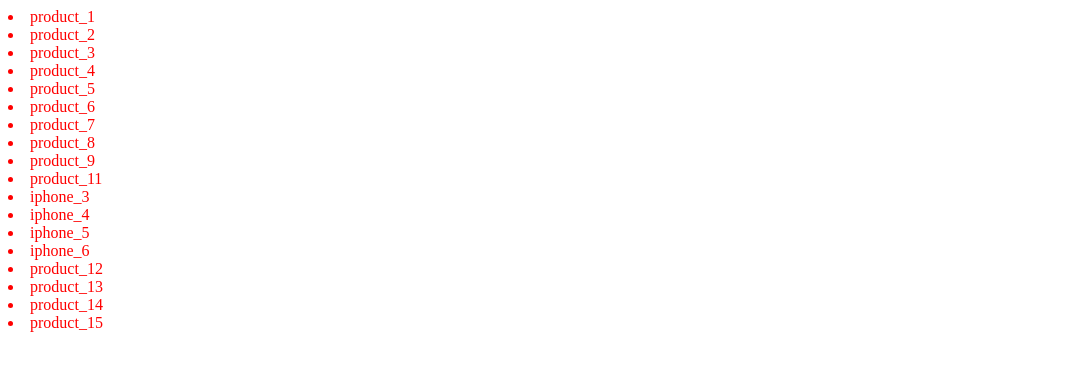
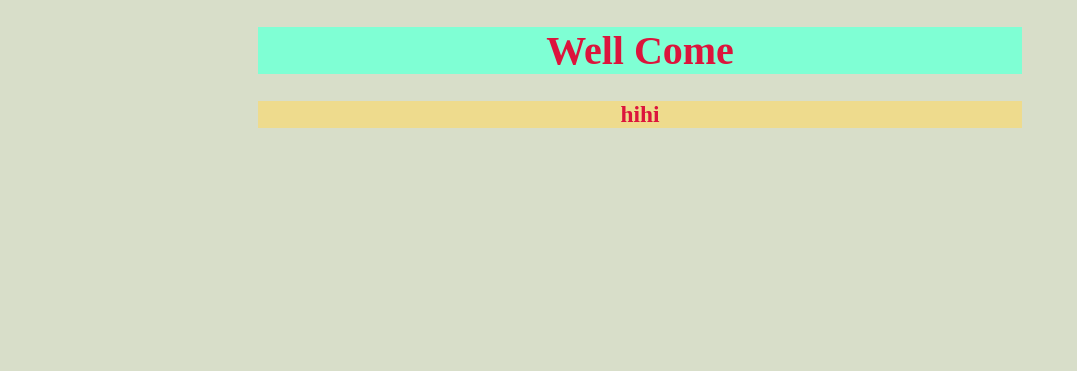
Before and after one commit to BanDuong/Ajax_django, a Django app: page /apps/ajax_app/index/ in a window 1280 px wide. Shown: the top 371 px of the page, without its empty margins (0-1077 px from the left). Run offline with Django 3.2, Linux system fonts and the light colour scheme; data comes from the database, SQL or seed files in the repository.

Commit message:
update html/css

```diff
--- a/static/css/style_base.css
+++ b/static/css/style_base.css
@@ -1,3 +1,13 @@
-li{
-    color: red;
+body{
+    background-color: #d8dec9;
 }
+.div_header,.div_main{
+    margin: 0 250px;
+    text-align: center;
+    font-size: 20px;
+    color: crimson;
+    background-color: aquamarine;
+}
+.div_main{
+    background-color: #eedb8d;
+}
--- /dev/null
+++ b/templates/home/base.html
@@ -0,0 +1,17 @@
+{% load static %}
+<!DOCTYPE html>
+<html lang="en">
+<head>
+    <meta charset="UTF-8">
+    <title>home</title>
+    <link rel="stylesheet" type="text/css" href="{% static 'css/style_base.css' %}">
+</head>
+<body>
+    <div class="div_header">
+        <h1>Well Come</h1>
+    </div>
+    <div class="div_main" >
+        {% block index %} {% endblock %}
+    </div>
+</body>
+</html>
--- a/templates/home/index.html
+++ b/templates/home/index.html
@@ -1,14 +1,5 @@
-{% load static %}
-<!DOCTYPE html>
-<html lang="en">
-<head>
-    <meta charset="UTF-8">
-    <title>Title</title>
-    <link rel="stylesheet" href="{% static 'css/style_base.css' %}" type="text/css">
-</head>
-<body>
-    {% for product in products %}
-        <li>{{ product }}</li>
-    {% endfor %}
-</body>
-</html>
+{% extends 'home/base.html' %}
+
+{% block index %}
+    <h3>hihi</h3>
+{% endblock %}
```
